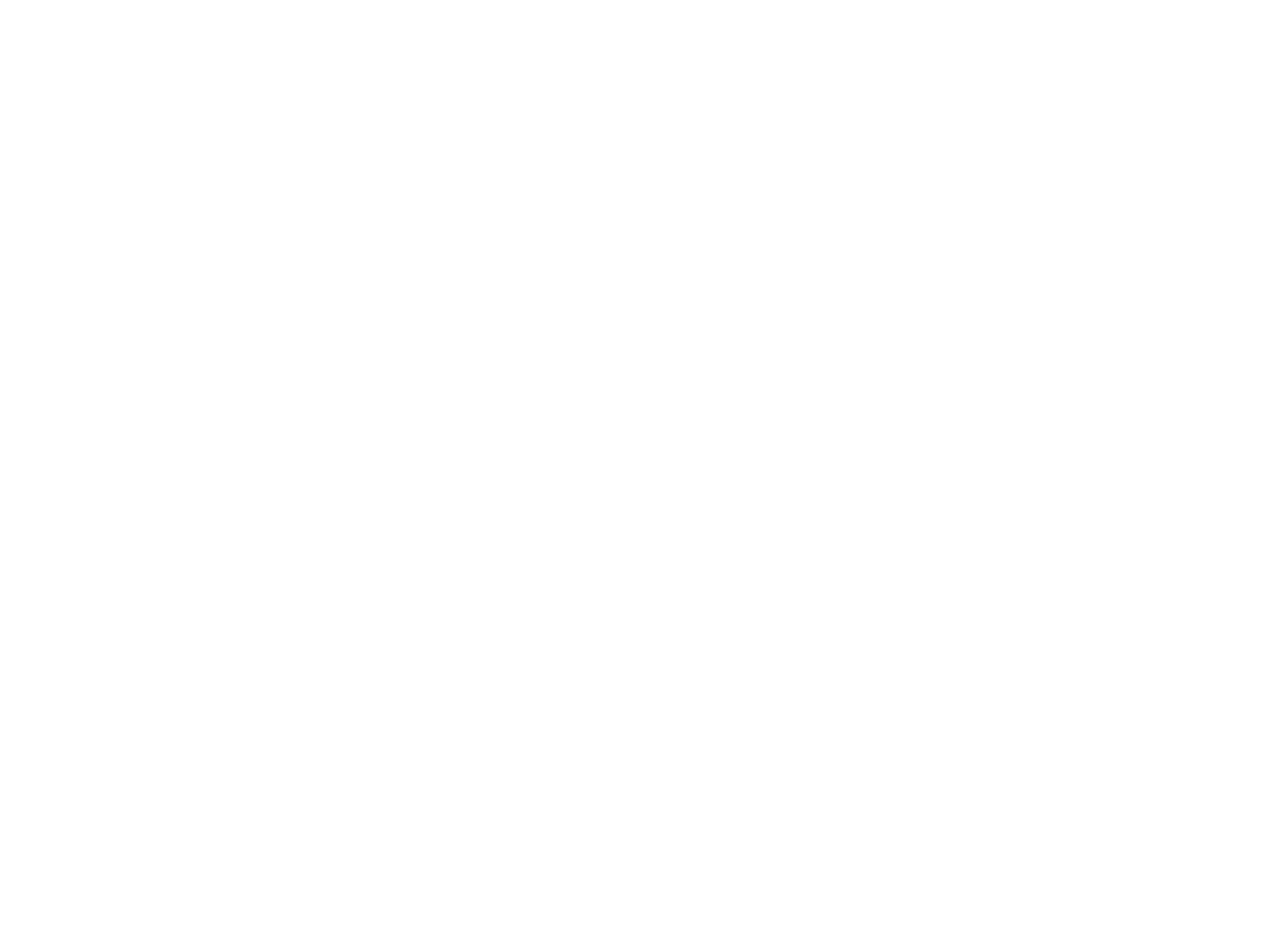
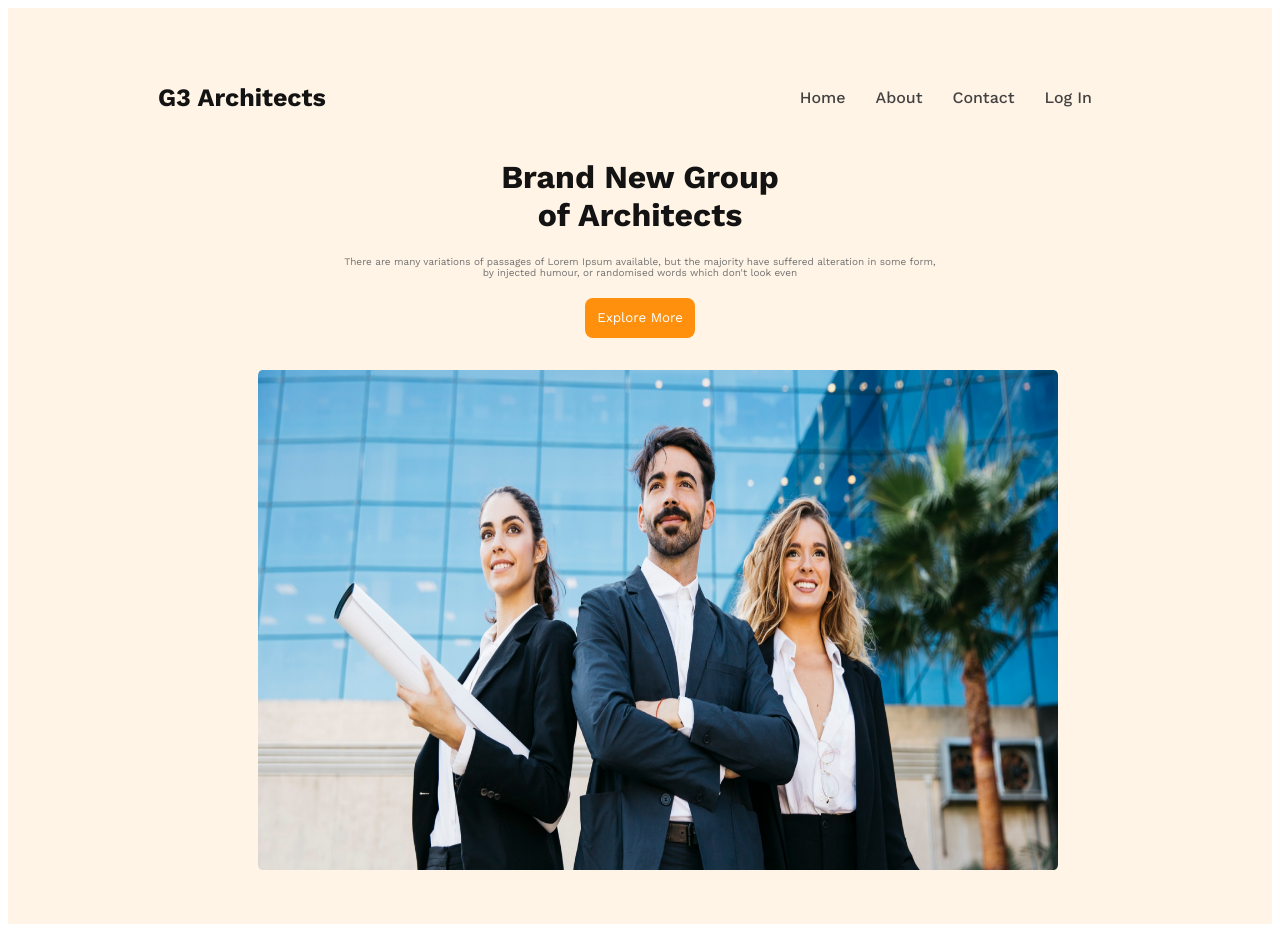
Before and after one commit to alam0200/architecture-web-file, a plain HTML site: page index.html in a window 1280 px wide. Before the commit the page ends 800 px from the top, so only its background shows below. Drawn offline with nearby package versions, Linux system fonts and the light colour scheme.

Commit message:
finished banner content

```diff
--- a/index.html
+++ b/index.html
@@ -3,10 +3,37 @@
 <head>
     <meta charset="UTF-8">
     <meta name="viewport" content="width=device-width, initial-scale=1.0">
-    <title>Document</title>
+    <title>G3 Architects</title>
     <link rel="stylesheet" href="style/style.css">
 </head>
 <body>
+    <header>
 
+        <nav>
+            <h3 class="nav-title">G3 Architects</h3>
+            <ul>
+                <li><a href="">Home</a></li>
+                <li><a href="">About</a></li>
+                <li><a href="">Contact</a></li>
+                <li><a href="">Log In</a></li>
+            </ul>
+        </nav>
+        <div class="banner">
+            <div class="banner-content">
+                <h1 class="banner-title">Brand New Group <br> of Architects</h1>
+                <p class="banner-text">There are many variations of passages of Lorem Ipsum available, but the majority have suffered alteration in some form, by injected humour, or randomised words which don't look even</p>
+                <button class="btn-primary">Explore More</button>
+            </div>
+                <img class="banner-img" src="images/banner.png" alt="">
+        </div>
+    </header>
+
+    <main>
+
+    </main>
+
+    <footer>
+
+    </footer>
 </body>
 </html>
--- a/style/style.css
+++ b/style/style.css
@@ -1,4 +1,71 @@
+/* work sans font */
+@import url('https://fonts.googleapis.com/css2?family=Lato:wght@400;700&family=Open+Sans:wght@400;700;800&family=Work+Sans:wght@400;500;600;700&display=swap');
+
 *{
-    margin: 0px;
-    padding: 0px;
+    font-family: 'Lato', sans-serif;
+    font-family: 'Open Sans', sans-serif;
+    font-family: 'Work Sans', sans-serif;
 }
+/* header style */
+
+header{
+    background: rgba(255, 144, 14, 0.10);
+    padding: 50px 150px;
+}
+nav{
+    display: flex;
+    justify-content:space-between;
+    align-items: center;
+
+}
+nav > ul{
+    display: flex;
+
+}
+nav li{
+    list-style: none;
+    margin-right: 30px;
+    font-weight: 500;
+    font-size: 1rem;
+}
+nav li a{
+    text-decoration: none;
+    color:  #424242;
+}
+.nav-title{
+    font-size: 25px;
+    font-weight: 700;
+    color: #131313;
+
+}
+
+/* banner style */
+.banner-content{
+    width: 600px;
+    text-align: center;
+    margin: 0 auto;
+
+}
+.banner-title{
+    color: #131313;
+    font-weight: 700;
+}
+.banner-text{
+    color: #727272;
+    font-size: 10px;
+    margin-bottom: 20px;
+}
+.btn-primary{
+width: 110px;
+height: 40px;
+border-radius: 8px;
+background: #FF900E;
+color: #FFF;
+border: none;
+margin-bottom: 32px;
+}
+.banner-img{
+    width: 800px;
+    height: 500px;
+    margin-left: 100px;
+}
```
